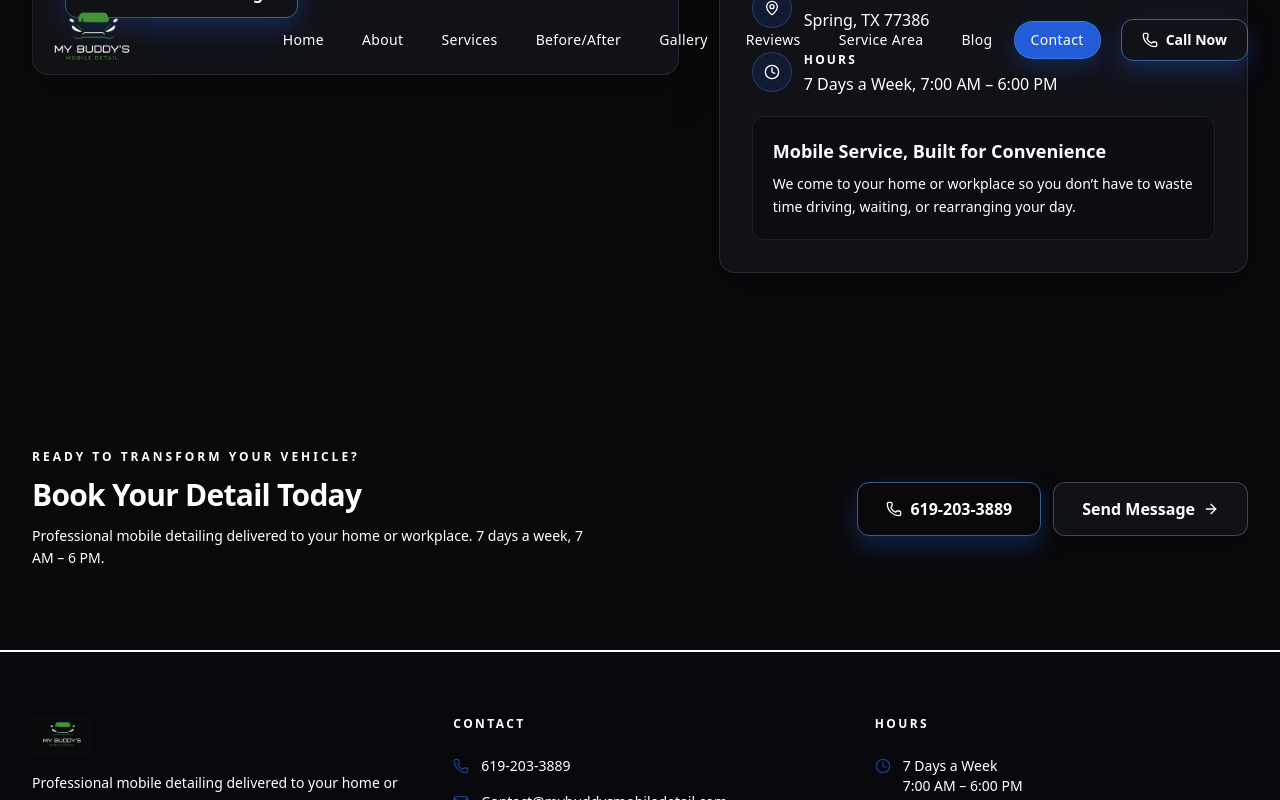
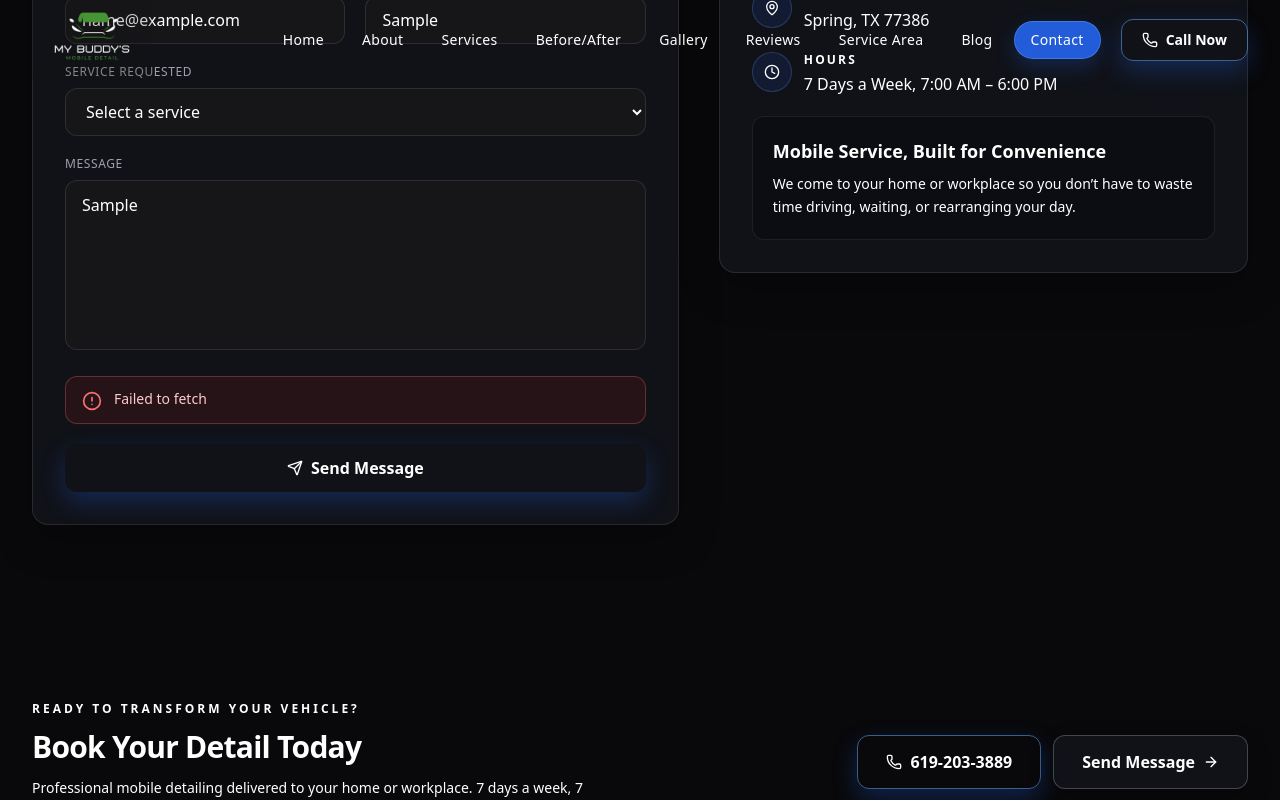
Before and after one commit to sentinelstechnologygroup-stack/mybuddysmobiledetail, a React (Vite) app: page /contact in a window 1280 px wide. Both pictures are taken after typing "Sample", "Sample", "name@example.com", "Sample", "Sample" into the empty fields and a click on the button "Send Message". Shown: the part 1005-1805 px from the top of the page. Built offline with nearby package versions, Linux system fonts and the light colour scheme.

Commit message:
Update Contact page; add live contact form

```diff
--- a/src/pages/Contact.jsx
+++ b/src/pages/Contact.jsx
@@ -8,6 +8,7 @@ import {
   Clock,
   Send,
   CheckCircle,
+  AlertCircle,
 } from "lucide-react";
 import { site } from "../config/site.jsx";
 import PageHero from "@/components/shared/PageHero";
@@ -22,19 +23,23 @@ import PageHero from "@/components/shared/PageHero";
  * @property {string} message
  */
 
+const FORMSPREE_ENDPOINT = "https://formspree.io/f/mdapbkol";
+
+const initialFormState = {
+  name: "",
+  phone: "",
+  email: "",
+  zipcode: "",
+  service: "",
+  message: "",
+};
+
 export default function Contact() {
   /** @type {[ContactFormState, React.Dispatch<React.SetStateAction<ContactFormState>>]} */
-  const [form, setForm] = useState({
-    name: "",
-    phone: "",
-    email: "",
-    zipcode: "",
-    service: "",
-    message: "",
-  });
-
+  const [form, setForm] = useState(initialFormState);
   const [sending, setSending] = useState(false);
   const [submitted, setSubmitted] = useState(false);
+  const [errorMessage, setErrorMessage] = useState("");
 
   /**
    * @param {keyof ContactFormState} key
@@ -47,14 +52,49 @@ export default function Contact() {
   /**
    * @param {React.FormEvent<HTMLFormElement>} e
    */
-  const handleSubmit = (e) => {
+  const handleSubmit = async (e) => {
     e.preventDefault();
     setSending(true);
+    setErrorMessage("");
 
-    setTimeout(() => {
+    try {
+      const response = await fetch(FORMSPREE_ENDPOINT, {
+        method: "POST",
+        headers: {
+          "Content-Type": "application/json",
+          Accept: "application/json",
+        },
+        body: JSON.stringify({
+          name: form.name,
+          phone: form.phone,
+          email: form.email,
+          zipcode: form.zipcode,
+          service: form.service,
+          message: form.message,
+          _subject: `New My Buddy's Mobile Detail lead from ${form.name}`,
+        }),
+      });
+
+      const data = await response.json().catch(() => ({}));
+
+      if (!response.ok) {
+        throw new Error(
+          data?.errors?.[0]?.message ||
+            "Something went wrong while sending your message."
+        );
+      }
+
+      setSubmitted(true);
+      setForm(initialFormState);
+    } catch (error) {
+      setErrorMessage(
+        error instanceof Error
+          ? error.message
+          : "We couldn't send your message right now. Please try again."
+      );
+    } finally {
       setSending(false);
-      setSubmitted(true);
-    }, 600);
+    }
   };
 
   return (
@@ -120,14 +160,14 @@ export default function Contact() {
 
                     <div>
                       <h3 className="text-xl font-bold text-white">
-                        Message Received
+                        Message Sent
                       </h3>
                       <p
                         className="text-sm"
                         style={{ color: "var(--color-text-secondary)" }}
                       >
-                        Thanks for reaching out. This demo form is ready for
-                        your real form handler.
+                        Thanks for reaching out. We’ve received your message and
+                        will follow up soon.
                       </p>
                     </div>
                   </div>
@@ -136,14 +176,8 @@ export default function Contact() {
                     type="button"
                     onClick={() => {
                       setSubmitted(false);
-                      setForm({
-                        name: "",
-                        phone: "",
-                        email: "",
-                        zipcode: "",
-                        service: "",
-                        message: "",
-                      });
+                      setErrorMessage("");
+                      setForm(initialFormState);
                     }}
                     className="inline-flex items-center justify-center px-6 py-3 rounded-[12px] font-semibold text-white border transition-all duration-200 hover:-translate-y-0.5"
                     style={{
@@ -218,12 +252,26 @@ export default function Contact() {
                     </label>
                     <textarea
                       rows={6}
+                      required
                       placeholder="Tell us about your vehicle and what services you're interested in..."
                       value={form.message}
                       onChange={(e) => updateField("message", e.target.value)}
                       className="w-full rounded-xl px-4 py-3 bg-zinc-900/80 border border-white/10 text-white focus:outline-none focus:ring-2 resize-none"
                     />
                   </div>
+
+                  {errorMessage ? (
+                    <div
+                      className="flex items-start gap-3 rounded-xl px-4 py-3"
+                      style={{
+                        backgroundColor: "rgba(127,29,29,0.20)",
+                        border: "1px solid rgba(248,113,113,0.30)",
+                      }}
+                    >
+                      <AlertCircle className="w-5 h-5 mt-0.5 text-red-400 flex-shrink-0" />
+                      <p className="text-sm text-red-200">{errorMessage}</p>
+                    </div>
+                  ) : null}
 
                   <button
                     type="submit"
@@ -378,7 +426,14 @@ function InfoRow(props) {
   );
 
   if (href) {
-    return <a href={href}>{content}</a>;
+    return (
+      <a
+        href={href}
+        className="transition-opacity duration-200 hover:opacity-80"
+      >
+        {content}
+      </a>
+    );
   }
 
   return <div>{content}</div>;
```
